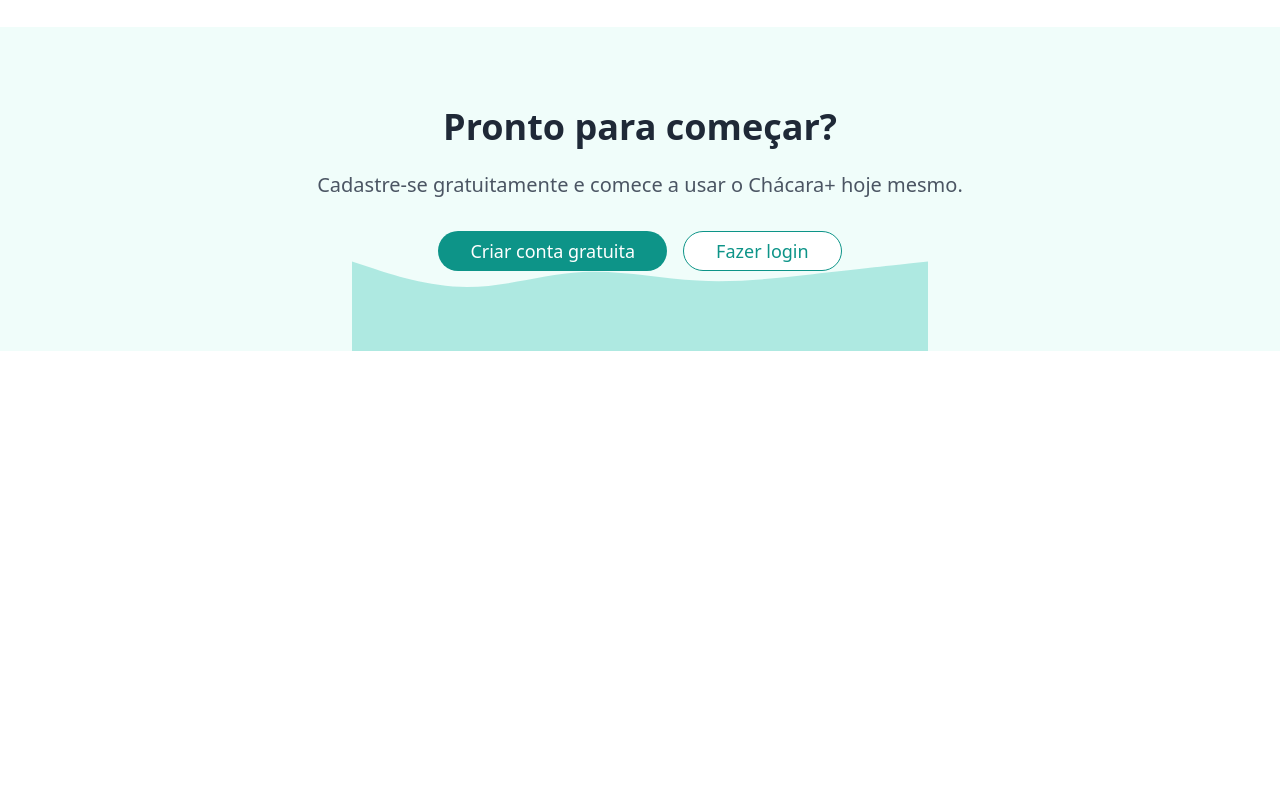
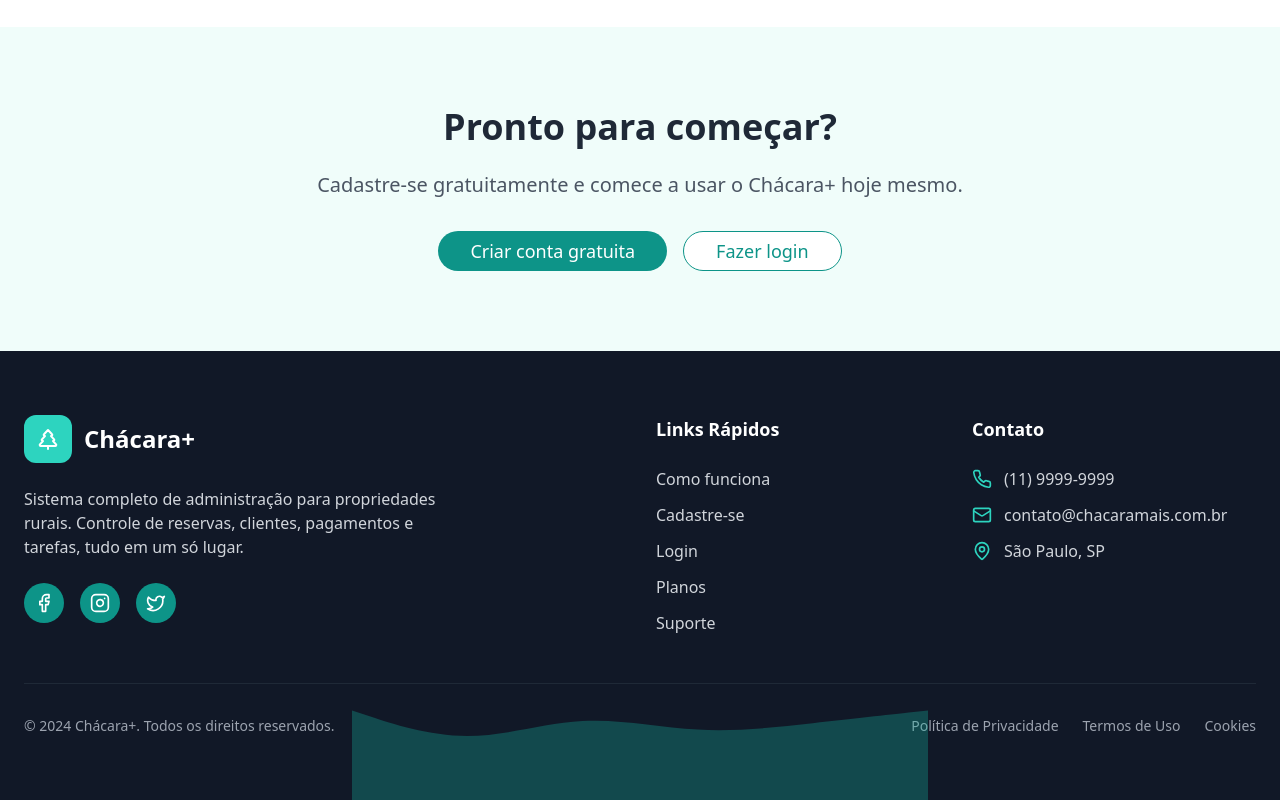
Before and after one commit to robsonmmfata/cara-central-hub, a React (Vite) app: page / in a window 1280 px wide. Shown: the part 1283-2083 px from the top of the page. Before the commit the page ends 1634 px from the top, so only its background shows below. Built offline with nearby package versions, Linux system fonts and the light colour scheme.

Commit message:
Add footer to landing page
Implement a footer section on the landing page.

```diff
--- a/src/pages/Landing.tsx
+++ b/src/pages/Landing.tsx
@@ -1,7 +1,7 @@
 
 import { Button } from "@/components/ui/button";
 import { Card } from "@/components/ui/card";
-import { TreePine, Users, Calendar, CreditCard, CheckSquare, MapPin, Shield, Star } from "lucide-react";
+import { TreePine, Users, Calendar, CreditCard, CheckSquare, MapPin, Shield, Star, Phone, Mail, MapPin as Location, Facebook, Instagram, Twitter } from "lucide-react";
 import { Link } from "react-router-dom";
 
 const Landing = () => {
@@ -108,6 +108,81 @@ const Landing = () => {
           </div>
         </div>
       </section>
+
+      {/* Footer */}
+      <footer className="bg-gray-900 text-white py-16">
+        <div className="max-w-7xl mx-auto px-6">
+          <div className="grid grid-cols-1 md:grid-cols-4 gap-8">
+            {/* Company Info */}
+            <div className="col-span-1 md:col-span-2">
+              <div className="flex items-center gap-3 mb-6">
+                <div className="flex h-12 w-12 items-center justify-center rounded-xl bg-teal-400">
+                  <TreePine className="h-6 w-6 text-white" />
+                </div>
+                <h3 className="text-2xl font-bold">Chácara+</h3>
+              </div>
+              <p className="text-gray-300 mb-6 max-w-md">
+                Sistema completo de administração para propriedades rurais.
+                Controle de reservas, clientes, pagamentos e tarefas, tudo em um só lugar.
+              </p>
+              <div className="flex space-x-4">
+                <a href="#" className="w-10 h-10 bg-teal-600 rounded-full flex items-center justify-center hover:bg-teal-500 transition-colors">
+                  <Facebook className="h-5 w-5" />
+                </a>
+                <a href="#" className="w-10 h-10 bg-teal-600 rounded-full flex items-center justify-center hover:bg-teal-500 transition-colors">
+                  <Instagram className="h-5 w-5" />
+                </a>
+                <a href="#" className="w-10 h-10 bg-teal-600 rounded-full flex items-center justify-center hover:bg-teal-500 transition-colors">
+                  <Twitter className="h-5 w-5" />
+                </a>
+              </div>
+            </div>
+
+            {/* Quick Links */}
+            <div>
+              <h4 className="text-lg font-semibold mb-6">Links Rápidos</h4>
+              <ul className="space-y-3">
+                <li><a href="#como-funciona" className="text-gray-300 hover:text-white transition-colors">Como funciona</a></li>
+                <li><Link to="/cadastro" className="text-gray-300 hover:text-white transition-colors">Cadastre-se</Link></li>
+                <li><Link to="/login" className="text-gray-300 hover:text-white transition-colors">Login</Link></li>
+                <li><a href="#" className="text-gray-300 hover:text-white transition-colors">Planos</a></li>
+                <li><a href="#" className="text-gray-300 hover:text-white transition-colors">Suporte</a></li>
+              </ul>
+            </div>
+
+            {/* Contact Info */}
+            <div>
+              <h4 className="text-lg font-semibold mb-6">Contato</h4>
+              <ul className="space-y-3">
+                <li className="flex items-center gap-3">
+                  <Phone className="h-5 w-5 text-teal-400" />
+                  <span className="text-gray-300">(11) 9999-9999</span>
+                </li>
+                <li className="flex items-center gap-3">
+                  <Mail className="h-5 w-5 text-teal-400" />
+                  <span className="text-gray-300">contato@chacaramais.com.br</span>
+                </li>
+                <li className="flex items-center gap-3">
+                  <Location className="h-5 w-5 text-teal-400" />
+                  <span className="text-gray-300">São Paulo, SP</span>
+                </li>
+              </ul>
+            </div>
+          </div>
+
+          {/* Bottom Bar */}
+          <div className="border-t border-gray-800 mt-12 pt-8 flex flex-col md:flex-row justify-between items-center">
+            <p className="text-gray-400 text-sm">
+              © 2024 Chácara+. Todos os direitos reservados.
+            </p>
+            <div className="flex space-x-6 mt-4 md:mt-0">
+              <a href="#" className="text-gray-400 hover:text-white text-sm transition-colors">Política de Privacidade</a>
+              <a href="#" className="text-gray-400 hover:text-white text-sm transition-colors">Termos de Uso</a>
+              <a href="#" className="text-gray-400 hover:text-white text-sm transition-colors">Cookies</a>
+            </div>
+          </div>
+        </div>
+      </footer>
     </div>
   );
 };
```
